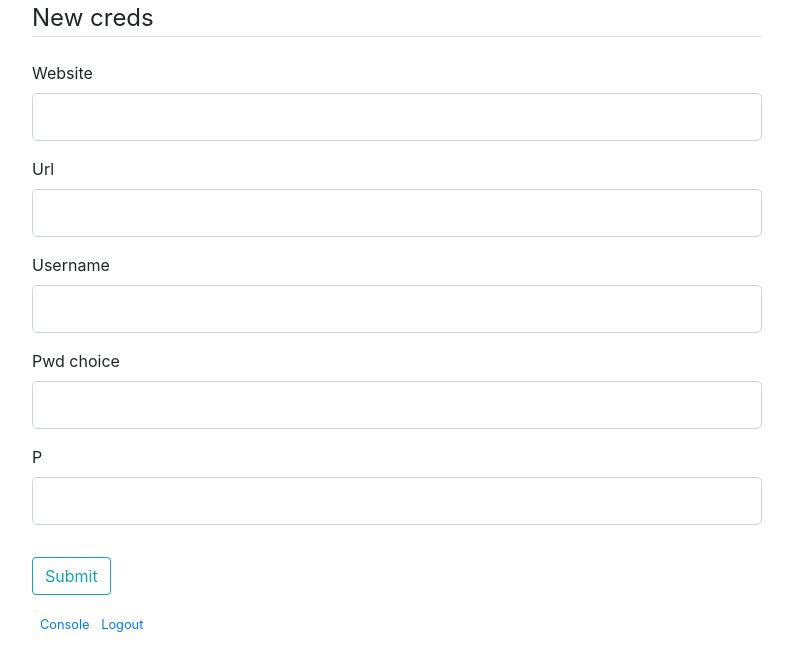
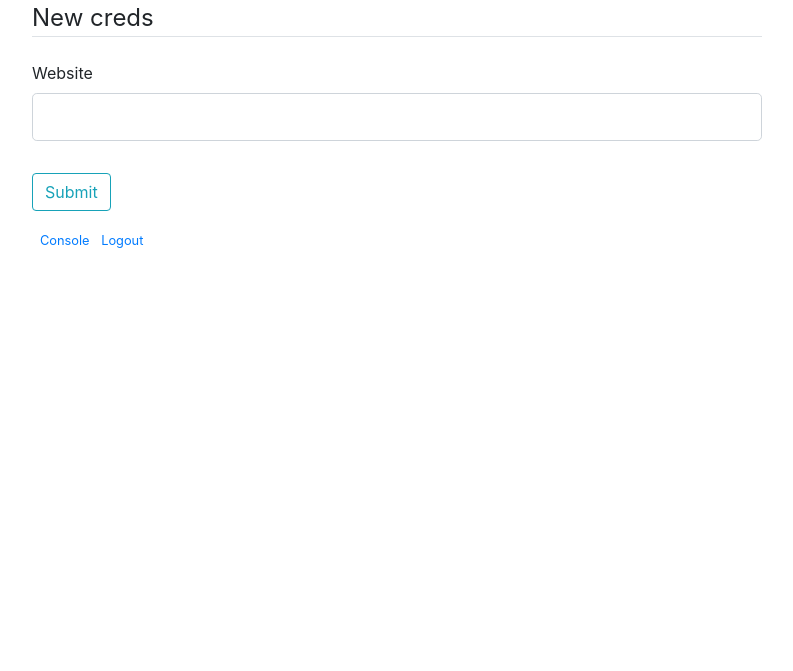
Before and after one commit to AnupamMisra/Password_manager, a Python web app: template templates/Newcredentials.html in a window 1280 px wide. Shown: the top 671 px of the page, without its empty margins (53-846 px from the left). Run offline with Jinja, Linux system fonts and the light colour scheme; the template is opened without the code that fills it, so the values that code supplies are empty, except form fields; form fields are guessed from the names that the template uses; some libraries are stand-ins or nearby versions.

Commit message:
removed password,URL,p_choic,username in front end

```diff
--- a/app.py
+++ b/app.py
@@ -56,7 +56,7 @@ def console():
 def Newcredentials():
     form1 = Newcredentialssetup()
     if form1.validate_on_submit():
-        p = backend.insert_pass(form1.website.data, form1.URL.data, form1.username.data, form1.pwd_choice.data, form1.p.data)
+        p = backend.insert_pass(form1.website.data)
         flash(p,"success")                #Doesn't work on time
         return redirect(url_for('Newcredentials'))
     return render_template('Newcredentials.html', title='Newcredentials', form=form1)
@@ -87,7 +87,7 @@ def Reset_credentials():
     #Call OTP generation function
 
     if form3.validate_on_submit():
-        jh=backend.update_pass(form3.answer.data,form3.otp.data,form3.website.data, form3.URL.data, form3.username.data, form3.pwd_choice.data,form3.otp.data, form3.p.data)
+        jh=backend.update_pass(form3.answer.data,form3.otp.data,form3.website.data)
         if jh==1:
             flash("Resetted","success")
         elif jh==0:
--- a/templates/Newcredentials.html
+++ b/templates/Newcredentials.html
@@ -19,60 +19,7 @@
                         {{ form.website(class="form-control form-control-lg") }}
                     {% endif %}
                 </div>
-                <div class="form-group">
-                    {{ form.URL.label(class="form-control-label") }}
-                    {% if form.URL.errors %}
-                        {{ form.URL(class="form-control form-control-lg is-invalid") }}
-                        <div class="invalid-feedback">
-                            {% for error in form.URL.errors %}
-                                <span>{{ error }}</span>
-                            {% endfor %}
-                        </div>
-                    {% else %}
-                        {{ form.URL(class="form-control form-control-lg") }}
-                    {% endif %}
-                </div>
-                <div class="form-group">
-                    {{ form.username.label(class="form-control-label") }}
 
-                    {% if form.username.errors %}
-                        {{ form.username(class="form-control form-control-lg is-invalid") }}
-                        <div class="invalid-feedback">
-                            {% for error in form.username.errors %}
-                                <span>{{ error }}</span>
-                            {% endfor %}
-                        </div>
-                    {% else %}
-                        {{ form.username(class="form-control form-control-lg") }}
-                    {% endif %}
-                </div>
-                <div class="form-group">
-                    {{ form.pwd_choice.label(class="form-control-label") }}
-
-                    {% if form.pwd_choice.errors %}
-                        {{ form.pwd_choice(class="form-control form-control-lg is-invalid") }}
-                        <div class="invalid-feedback">
-                            {% for error in form.pwd_choice.errors %}
-                                <span>{{ error }}</span>
-                            {% endfor %}
-                        </div>
-                    {% else %}
-                        {{ form.pwd_choice(class="form-control form-control-lg") }}
-                    {% endif %}
-                </div>
-                <div class="form-group">
-                    {{ form.p.label(class="form-control-label") }}
-                    {% if form.p.errors %}
-                        {{ form.p(class="form-control form-control-lg is-invalid") }}
-                        <div class="invalid-feedback">
-                            {% for error in form.p.errors %}
-                                <span>{{ error }}</span>
-                            {% endfor %}
-                        </div>
-                    {% else %}
-                        {{ form.p(class="form-control form-control-lg") }}
-                    {% endif %}
-                </div>
 
             </fieldset>
             <div class="form-group">
```
Also changed, not shown: forms.py (+0 -9 lines), templates/Reset_credentials.html (+0 -54 lines).
